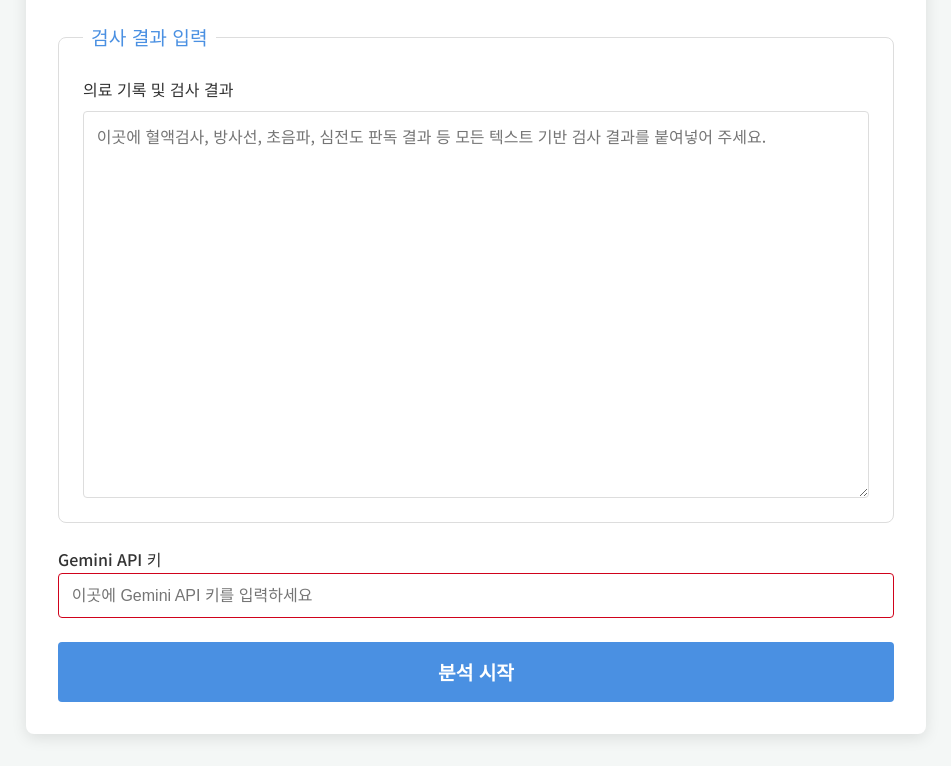
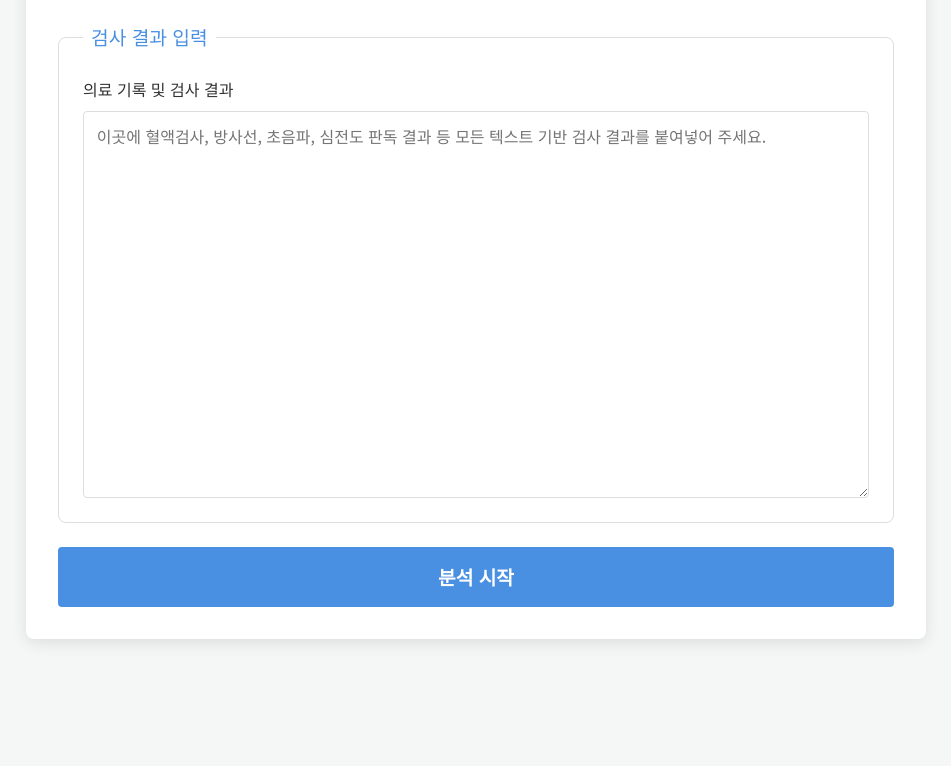
Before and after one commit to ivomec/Analysis, a plain HTML site: page index.html in a window 1280 px wide. Shown: the part 1001-1767 px from the top of the page, without its empty margins (164-1115 px from the left). After the commit the page ends 1672 px from the top, so only its background shows below. Drawn offline with Linux system fonts and the light colour scheme.

Commit message:
Update index.html

```diff
--- a/index.html
+++ b/index.html
@@ -78,11 +78,6 @@
                 </div>
             </fieldset>
 
-            <div class="api-key-group">
-                <label for="api-key">Gemini API 키</label>
-                <input type="password" id="api-key" placeholder="이곳에 Gemini API 키를 입력하세요" required>
-            </div>
-
             <button type="submit" id="analyze-btn">분석 시작</button>
         </form>
 
```
